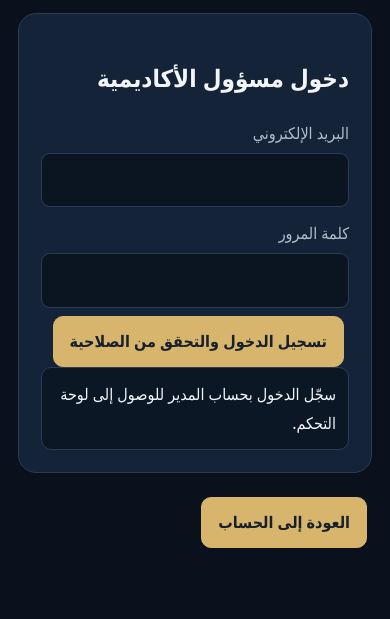
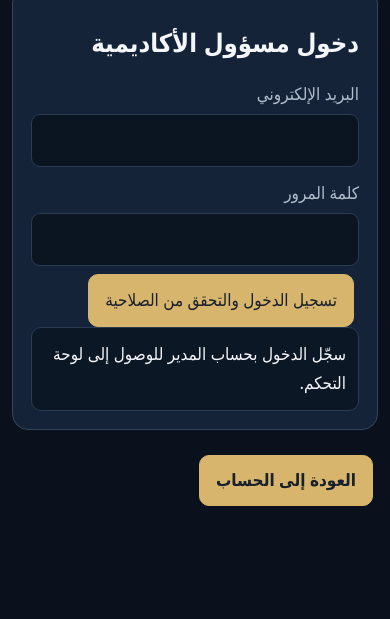
Before and after one commit to 72miid/masar-trading-academy, a plain HTML site: page admin.html in a window 390 px wide. Shown: the part 225-844 px from the top of the page. Drawn offline with Linux system fonts and the light colour scheme.

Commit message:
Apply responsive design system to admin

```diff
--- a/admin.html
+++ b/admin.html
@@ -5,7 +5,8 @@
 <title>إدارة المشتركين | MASAR PRO</title>
 <style>
 :root{color-scheme:dark;--panel:#152338;--line:#2a3c53;--gold:#d8b56c;--text:#f2f5fa;--muted:#b0bdcc}*{box-sizing:border-box}body{margin:0;background:#0a111d;color:var(--text);font-family:system-ui,Tahoma,sans-serif;line-height:1.8}.wrap{max-width:760px;margin:35px auto;padding:0 18px}.panel{background:var(--panel);border:1px solid var(--line);border-radius:18px;padding:22px;margin:14px 0}.brand{color:var(--gold);font-weight:900}label{display:block;margin:12px 0 5px;color:var(--muted)}input{width:100%;padding:12px;border-radius:9px;border:1px solid var(--line);background:#0b1421;color:var(--text);font:inherit}button,a{display:inline-block;padding:10px 16px;border-radius:10px;border:1px solid var(--gold);background:var(--gold);color:#17202b;font:inherit;font-weight:800;cursor:pointer;text-decoration:none;margin:8px 5px 0 0}.secondary{background:transparent;color:var(--gold)}.muted{color:var(--muted)}.status{padding:12px;border-radius:10px;background:#0c1725;border:1px solid var(--line);white-space:pre-wrap}.good{color:#72d1aa}.bad{color:#f29b91}.hide{display:none!important}
-</style></head>
+</style><link rel="stylesheet" href="./assets/masar-iphone-design.css">
+</head>
 <body><main class="wrap">
 <div class="brand">MASAR PRO</div><h1>إدارة المشتركين</h1>
 <p class="muted">بعد تأكيد وصول التحويل، أنشئ حساب المشترك وحدد مدة صلاحيته. أرسل كلمة المرور له عبر قناة خاصة.</p>
```
